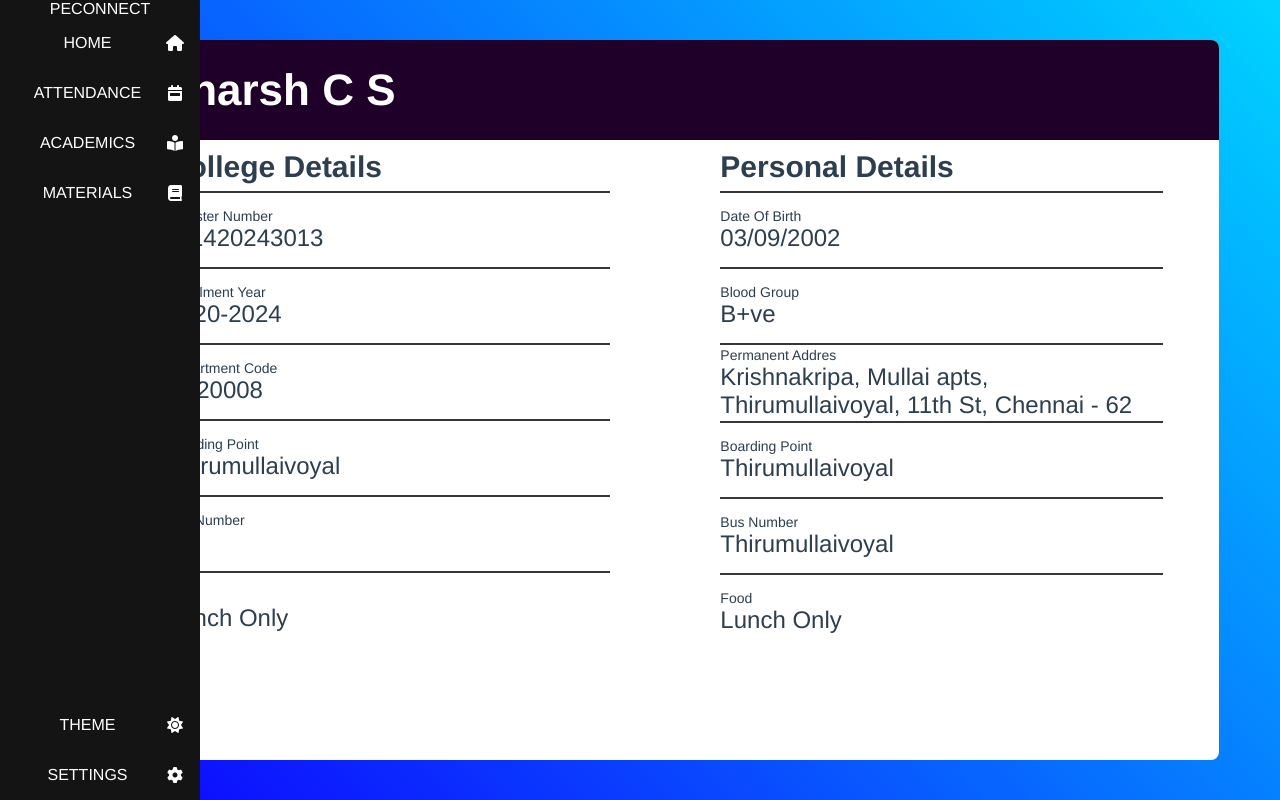
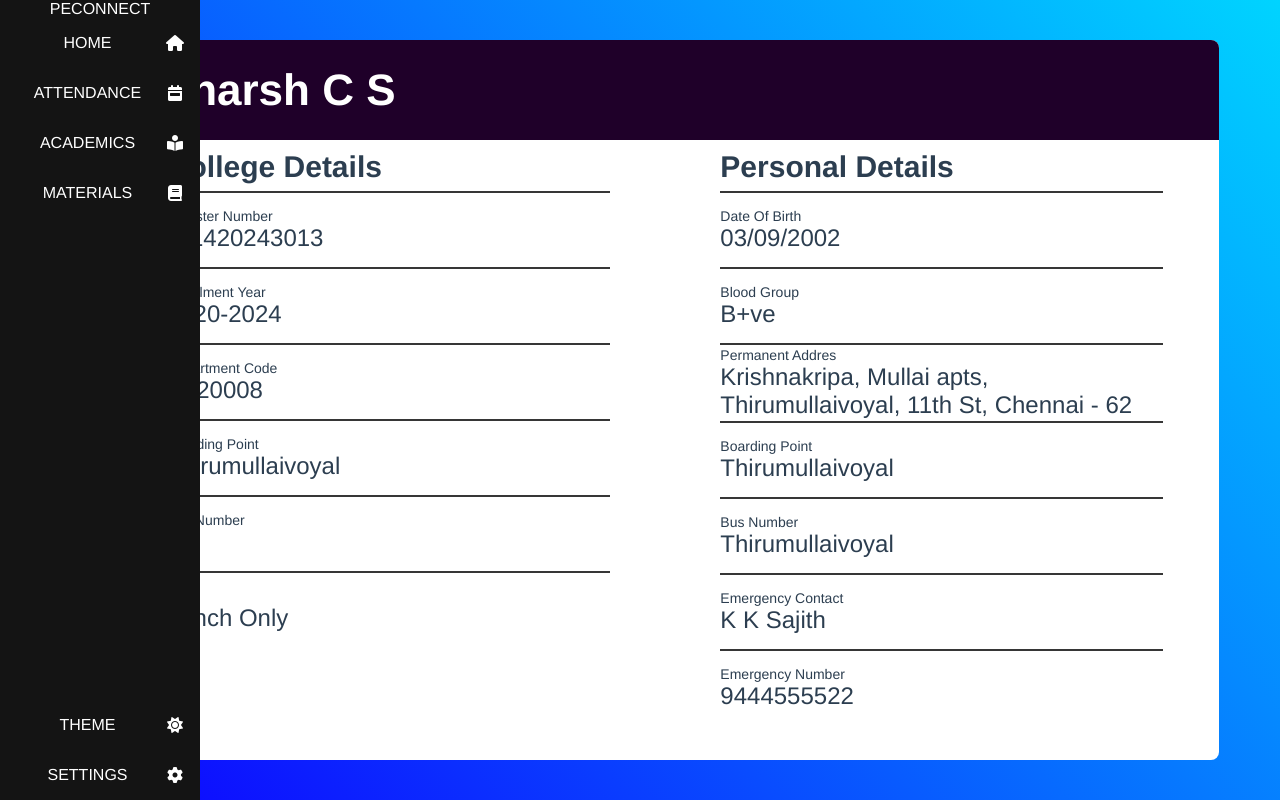
Before and after one commit to AnupamKris/erp2, a Vue app: page / in a window 1280 px wide. Built offline with nearby package versions, Linux system fonts and the light colour scheme.

Commit message:
Materials Rectified

```diff
--- a/src/components/ProfileField.vue
+++ b/src/components/ProfileField.vue
@@ -1,7 +1,7 @@
 <template>
-  <div class="profile-field">
+  <div class="profile-field"  :class="{big : big}">
     <span>{{label}}</span>
-    <p :class="{big : big}">{{value}}</p>
+    <p>{{value}}</p>
   </div>
 </template>
 
@@ -48,5 +48,6 @@ export default {
 
 .big {
   min-height: auto;
+
 }
 </style>
--- a/src/views/Home.vue
+++ b/src/views/Home.vue
@@ -34,7 +34,7 @@
           <ProfileField label="Blood Group" value="B+ve" />
 
           <div class="sep"></div>
-          <ProfileField label="Permanent Addres" value="Krishnakripa, Mullai apts, Thirumullaivoyal, 11th St, Chennai - 62" big="true"/>
+          <ProfileField label="Permanent Addres" value="Krishnakripa, Mullai apts, Thirumullaivoyal, 11th St, Chennai - 62" :big="true"/>
 
           <div class="sep"></div>
           <ProfileField label="Boarding Point" value="Thirumullaivoyal" />
@@ -43,7 +43,10 @@
           <ProfileField label="Bus Number" value="Thirumullaivoyal" />
 
           <div class="sep"></div>
-          <ProfileField label="Food" value="Lunch Only" />
+          <ProfileField label="Emergency Contact" value="K K Sajith" />
+
+          <div class="sep"></div>
+          <ProfileField label="Emergency Number" value="9444555522" />
 
         </div>
       </div>
--- a/src/views/Materials.vue
+++ b/src/views/Materials.vue
@@ -2,23 +2,37 @@
   <div class="materials">
     {{query}}
     <input type="text" v-model="query">
-    <Material subject="OS" code="AD8301" description="Unit  1 Notes"/>
-    <Material subject="FODS" code="AD8351" description="Unit  1 Notes"/>
-    <Material subject="OS" code="AD8301" description="Unit  2 Notes"/>
+    <Material subject="OS" code="AD8301" description="Unit  1 Notes" v-for="(item, index) in materials" :key="index"/>
+
   </div>
 </template>
 
 <script>
   import Material from "@/components/Material.vue"
-  import ref from "vue"
+  import { ref } from "vue"
   export default {
     components: {
       Material,
     },
     setup() {
       const query = ref("")
+      const materials = ref([
+        {
+          subject: "OS",
+          code: "AD8301",
+          description: "Unit 1 Notes"
+        },
+        {
+          subject: "FODS",
+          code: "AD8351",
+          description: "Unit 2 Notes"
+        },
+
+      ])
+
       return {
-        query
+        query,
+        materials
       }
     }
   }
```
